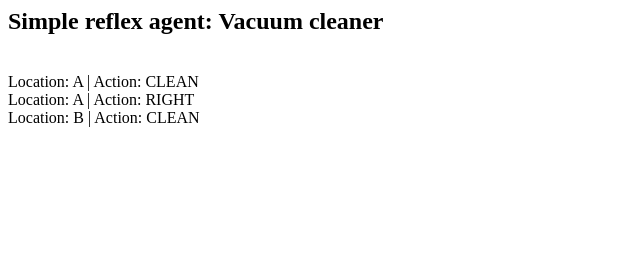
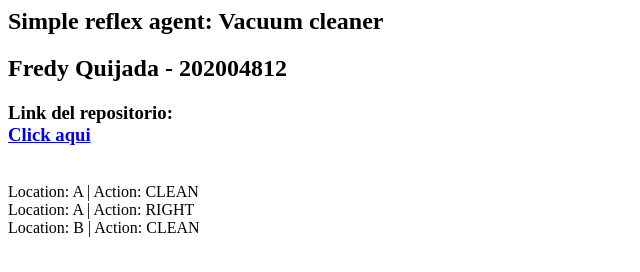
Before and after one commit to fsquijada/simple-reflex-agent-cleaner, a plain HTML site: page index.html in a window 1280 px wide. Shown: the whole page, without its empty margins (0-640 px from the left). Drawn offline with Linux system fonts and the light colour scheme.

Commit message:
feature(frontend): ADD Repository Link

```diff
--- a/index.html
+++ b/index.html
@@ -1,6 +1,8 @@
 <html>
 <body>
 <h2>Simple reflex agent: Vacuum cleaner</h2>
+<h2>Fredy Quijada - 202004812</h2>
+<h3>Link del repositorio:<br><a href="https://github.com/fsquijada/simple-reflex-agent-cleaner">Click aqui</a></h3>
 <p id="log"></p>
 <script type="text/javascript" src="cleaner.js"></script>
 </body>
```
